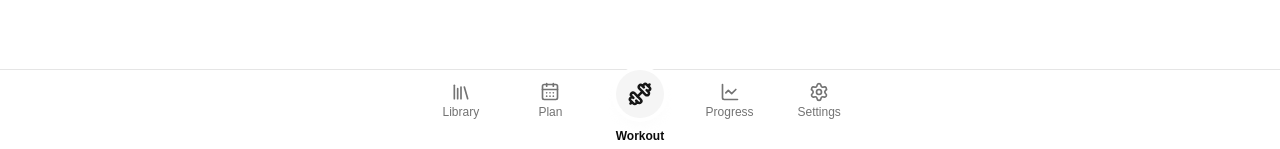
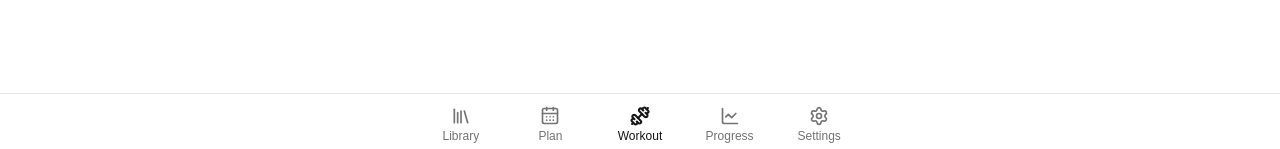
Before and after one commit to charlielidstone/lift-tracker, a React (Vite) app: page / in a window 1280 px wide. Shown: the part 648-797 px from the top of the page. Built offline with nearby package versions, Linux system fonts and the light colour scheme; no server answers; the database is empty.

Commit message:
Revert "feat: highlight Workout as a raised accent FAB in the bottom nav"
This reverts commit 0d71dc833c345634e7c6dc79d2a8d45212e74608.

```diff
--- a/src/components/BottomNav.jsx
+++ b/src/components/BottomNav.jsx
@@ -1,7 +1,5 @@
 // BottomNav — floating bottom navigation for the top-level screens.
 // Fixed to the bottom, safe-area aware (iOS notch), with icon + label per item.
-// The WORKOUT tab is the primary action: rendered as a raised, filled accent
-// circle (FAB-style) so it stands out from the other tabs.
 
 import { CalendarDays, Dumbbell, Library, LineChart, Settings } from 'lucide-react';
 import { cn } from 'cn';
@@ -9,7 +7,7 @@ import { cn } from 'cn';
 const ITEMS = [
   { id: 'library', label: 'Library', Icon: Library },
   { id: 'plan', label: 'Plan', Icon: CalendarDays },
-  { id: 'workout', label: 'Workout', Icon: Dumbbell, primary: true },
+  { id: 'workout', label: 'Workout', Icon: Dumbbell },
   { id: 'progress', label: 'Progress', Icon: LineChart },
   { id: 'settings', label: 'Settings', Icon: Settings },
 ];
@@ -21,37 +19,8 @@ export function BottomNav({ active, onChange }) {
       style={{ paddingBottom: 'env(safe-area-inset-bottom)' }}
     >
       <div className="mx-auto flex max-w-md items-stretch justify-around">
-        {ITEMS.map(({ id, label, Icon, primary }) => {
+        {ITEMS.map(({ id, label, Icon }) => {
           const isActive = active === id;
-
-          // Primary (Workout): raised filled accent circle that always stands out.
-          if (primary) {
-            return (
-              <button
-                key={id}
-                type="button"
-                onClick={() => onChange(id)}
-                aria-current={isActive ? 'page' : undefined}
-                className="flex flex-1 flex-col items-center gap-0.5 py-2 pt-3 text-xs"
-              >
-                <span
-                  className={cn(
-                    'flex size-12 -translate-y-3 items-center justify-center rounded-full',
-                    'bg-accent text-accent-foreground shadow-lg ring-4 ring-background transition',
-                    isActive && 'shadow-accent/40',
-                  )}
-                >
-                  <Icon className="size-6 stroke-[2.5]" />
-                </span>
-                <span
-                  className={cn('-mt-1 text-foreground', isActive ? 'font-semibold' : 'font-medium')}
-                >
-                  {label}
-                </span>
-              </button>
-            );
-          }
-
           return (
             <button
               key={id}
```
